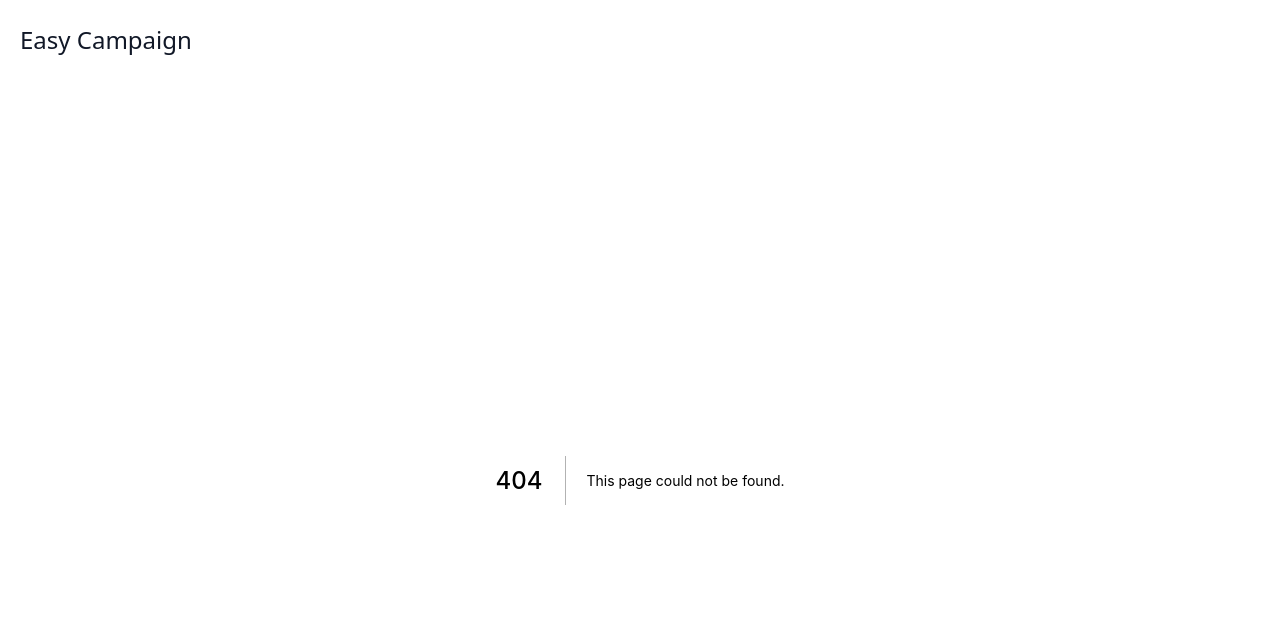
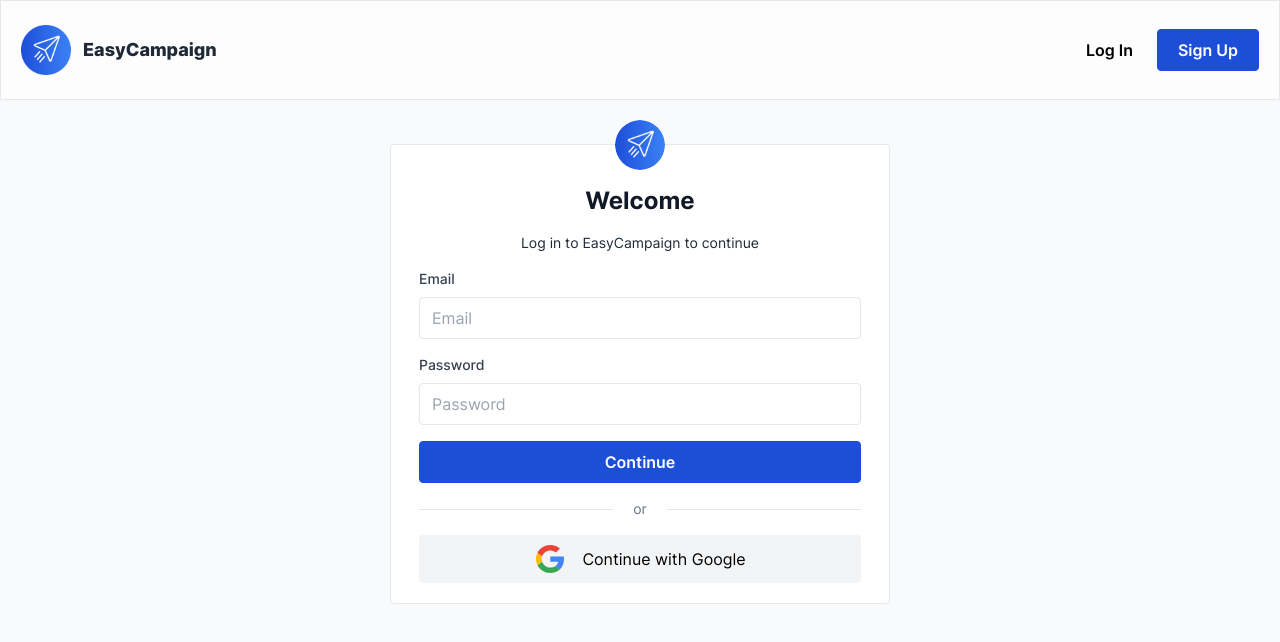
Before and after one commit to ramilsaavedra/easy-campaign, a Next.js app in the folder client/: page /login in a window 1280 px wide. Before the commit this address had no page. Shown: the top 642 px of the page. Built offline with nearby package versions, Linux system fonts and the light colour scheme.

Commit message:
feat: home and login page / header

```diff
--- a/client/index.css
+++ b/client/index.css
@@ -2,8 +2,30 @@
 @tailwind components;
 @tailwind utilities;
 
+@font-face {
+  font-family: 'Inter';
+  src: url('./public/fonts/inter.ttf');
+}
+
 @layer base {
   body {
-    @apply bg-gray-100;
+    font-family: 'Inter', -apple-system, BlinkMacSystemFont, Segoe UI, Roboto,
+      Oxygen, Ubuntu, Cantarell, Fira Sans, Droid Sans, Helvetica Neue,
+      sans-serif;
+    @apply bg-gray-50;
   }
 }
+
+@layer components {
+  .custom-container {
+    @apply container px-5 py-6;
+  }
+
+  .custom-primary-button {
+    @apply font-semibold border border-blue-700 bg-blue-700 text-white py-2 rounded px-5 transition-all ease-in-out duration-200;
+  }
+
+  .custom-primary-button:hover {
+    @apply text-blue-700 bg-white border-blue-700;
+  }
+}
--- a/client/layout/Header.tsx
+++ b/client/layout/Header.tsx
@@ -1,10 +1,28 @@
 import React from 'react';
+import Link from 'next/link';
 
 const Header: React.FC = () => {
   return (
-    <header>
-      <div className='container py-6 px-5'>
-        <h1 className='text-2xl text-gray-900'>Easy Campaign</h1>
+    <header className='border border-gray-200 top-0 bg-opacity-70 absolute w-screen bg-white'>
+      <div className='custom-container mx-auto flex items-center '>
+        <img
+          className='mr-3 h-[50px]'
+          alt='EasyCampaign'
+          src='./image/easy-campaign.png'
+        />
+        <Link href='/'>
+          <h1 className='text-lg text-gray-800 font-extrabold cursor-pointer'>
+            EasyCampaign
+          </h1>
+        </Link>
+        <ul className='flex-1 flex items-center justify-end gap-6'>
+          <li className='font-semibold transition-all ease-in-out duration-300 hover:text-blue-700'>
+            <Link href='/login'>Log In</Link>
+          </li>
+          <li className='custom-primary-button'>
+            <Link href='/sigin'>Sign Up</Link>
+          </li>
+        </ul>
       </div>
     </header>
   );
--- a/client/pages/index.tsx
+++ b/client/pages/index.tsx
@@ -12,6 +12,11 @@
         />
         <link rel='icon' href='/favicon.ico' />
       </Head>
+      <main className='custom-container mx-auto mt-24'>
+        <div>
+          <h1 className='text-6xl'>Easy Campaign</h1>
+        </div>
+      </main>
     </div>
   );
 };
--- /dev/null
+++ b/client/pages/login.tsx
@@ -0,0 +1,93 @@
+import type { NextPage } from 'next';
+import Head from 'next/head';
+import Link from 'next/link';
+
+const Login: NextPage = () => {
+  return (
+    <div>
+      <Head>
+        <title>Easy Campaign | Login</title>
+        <link rel='icon' href='/favicon.ico' />
+      </Head>
+      <main className='custom-container mx-auto mt-[100px]'>
+        <div className='w-[500px] px-7 py-5 mx-auto rounded flex flex-col gap-4 bg-white relative mt-5 border'>
+          <img
+            className='top-[-25px] left-1/2 translate-x-[-50%] mx-auto block absolute h-[50px] w-[50px] rounded-full'
+            src='./image/easy-campaign.png'
+          />
+          <h1 className='text-center text-gray-900 text-2xl mt-5 font-bold'>
+            Welcome
+          </h1>
+          <p className='text-center text-sm text-gray-800'>
+            Log in to EasyCampaign to continue
+          </p>
+          <div>
+            <label
+              htmlFor='email'
+              className='block text-sm font-medium text-gray-700 mb-2'
+            >
+              Email
+            </label>
+            <input
+              id='email'
+              className='w-full py-2 px-3 border rounded transition-all ease-in-out duration-300 focus:outline-none focus:border-blue-700'
+              placeholder='Email'
+            />
+          </div>
+          <div>
+            <label
+              htmlFor='password'
+              className='block text-sm font-medium text-gray-700 mb-2'
+            >
+              Password
+            </label>
+            <input
+              id='password'
+              type='password'
+              placeholder='Password'
+              className='w-full py-2 px-3 border rounded transition-all ease-in-out duration-300 focus:outline-none focus:border-blue-700'
+            />
+          </div>
+          <button className='custom-primary-button'>Continue</button>
+          <div className='flex items-center'>
+            <hr className='flex-1' />
+            <span className='px-5 text-sm text-gray-500'>or</span>
+            <hr className='flex-1' />
+          </div>
+          <Link href='/auth/google'>
+            <div className='w-full bg-gray-100 py-2 px-5 flex items-center justify-center rounded cursor-pointer transition-all duration-200 ease-in-out hover:bg-gray-200'>
+              <svg
+                className='mr-4'
+                width='32'
+                height='32'
+                viewBox='0 0 32 32'
+                fill='none'
+                xmlns='http://www.w3.org/2000/svg'
+              >
+                <path
+                  d='M30.0014 16.3109C30.0014 15.1598 29.9061 14.3198 29.6998 13.4487H16.2871V18.6442H24.1601C24.0014 19.9354 23.1442 21.8798 21.2394 23.1864L21.2127 23.3604L25.4536 26.58L25.7474 26.6087C28.4458 24.1665 30.0014 20.5731 30.0014 16.3109Z'
+                  fill='#4285F4'
+                />
+                <path
+                  d='M16.2862 30C20.1433 30 23.3814 28.7555 25.7465 26.6089L21.2386 23.1865C20.0322 24.011 18.4132 24.5866 16.2862 24.5866C12.5085 24.5866 9.30219 22.1444 8.15923 18.7688L7.9917 18.7827L3.58202 22.1272L3.52435 22.2843C5.87353 26.8577 10.6989 30 16.2862 30Z'
+                  fill='#34A853'
+                />
+                <path
+                  d='M8.16007 18.7688C7.85848 17.8977 7.68395 16.9643 7.68395 15.9999C7.68395 15.0354 7.85849 14.1021 8.1442 13.231L8.13621 13.0455L3.67126 9.64734L3.52518 9.71544C2.55696 11.6132 2.0014 13.7444 2.0014 15.9999C2.0014 18.2555 2.55696 20.3865 3.52518 22.2843L8.16007 18.7688Z'
+                  fill='#FBBC05'
+                />
+                <path
+                  d='M16.2863 7.4133C18.9688 7.4133 20.7783 8.54885 21.8101 9.4978L25.8418 5.64C23.3657 3.38445 20.1434 2 16.2863 2C10.699 2 5.87354 5.1422 3.52435 9.71549L8.14339 13.2311C9.30223 9.85555 12.5086 7.4133 16.2863 7.4133Z'
+                  fill='#EB4335'
+                />
+              </svg>
+              Continue with Google
+            </div>
+          </Link>
+        </div>
+      </main>
+    </div>
+  );
+};
+
+export default Login;
```
